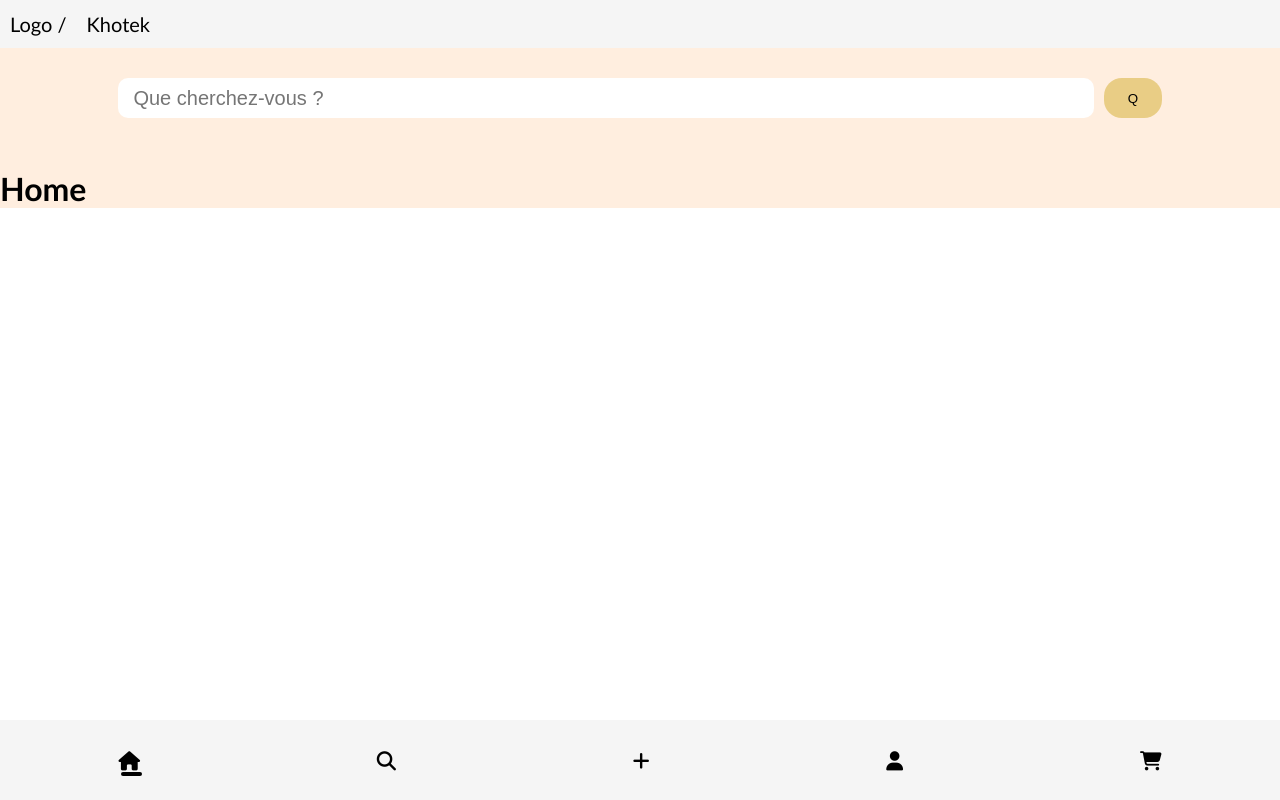
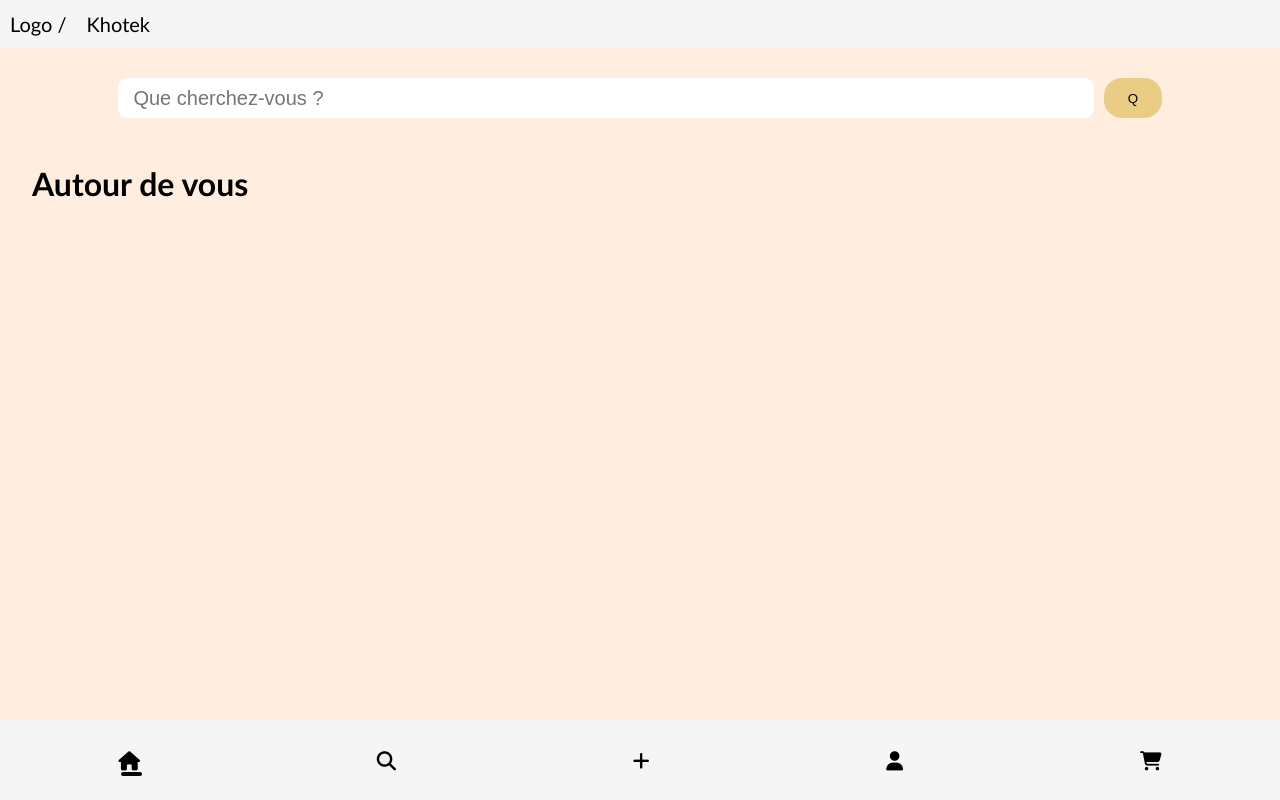
Before and after one commit to itigra5/Projet_TM, a React (Vite) app: page / in a window 1280 px wide. Built offline with nearby package versions, Linux system fonts and the light colour scheme.

Commit message:
Ajout d'une pages d'erreur 404

```diff
--- a/src/App.jsx
+++ b/src/App.jsx
@@ -5,6 +5,7 @@ import Search_1 from "./Pages/Search_1";
 import Home from "./Pages/Home";
 import SearchBox from "./Components/SearchBox";
 import Add from "./Pages/AddPage";
+import NotFound from "./Pages/NotFound.jsx"
 import './index.css'
 
 
@@ -21,6 +22,8 @@ function App(){
                         <Route path="Search_1" element={<Search_1/>} />
                     </Route>
                     <Route path="Add" element={<Add/>}/>
+                    {/* route pour erreur 404, reste la der */}
+                    <Route path="*" element={<NotFound/>}/>
                 </Route>
             </Routes>
         </BrowserRouter>
--- a/src/Pages/Home.jsx
+++ b/src/Pages/Home.jsx
@@ -2,7 +2,7 @@ import React from "react";
 
 function Home() {
     return(
-        <h1>Home</h1>
+        <h1 class="Title">Autour de vous</h1>
     );
 
 }
--- /dev/null
+++ b/src/Pages/NotFound.jsx
@@ -0,0 +1,13 @@
+import React from "react";
+
+
+function NotFound() {
+    return(
+        <>
+            <h1 class="Title">Error 404</h1>
+            <h2 class="Title">Page not found :/ </h2>
+        </>
+    );
+}
+
+export default NotFound;
--- a/src/Pages/Search_1.jsx
+++ b/src/Pages/Search_1.jsx
@@ -6,7 +6,7 @@ import SearchBox from "../Components/SearchBox";
 function Search_1(){
     return (
         <>
-        <h1 id="Title1">Achat par catégories</h1>
+        <h1 class="Title">Achat par catégories</h1>
         <div id="Categories">
         <CatSection
             titre="Pâtisserie"
--- a/src/index.css
+++ b/src/index.css
@@ -1,10 +1,20 @@
 body{
+    background-color: rgb(255, 238, 223);
+    height: 100%;
     margin: 0px;
     padding: 0px;
     border: 0px;
     font-family: 'Gill Sans', 'Gill Sans MT', Calibri, 'Trebuchet MS', sans-serif;
 }
-#body{
+/*
+Je le garde au cas ou :)
+body{
     background-color: rgb(255, 238, 223);
     height: 100%;
+} */
+
+.Title{
+    margin: 0px;
+    padding: 2rem;
+    padding-top: 1rem;
 }
```
Also changed, not shown: src/Components/MiniLising.jsx (added, +7 -0 lines).
